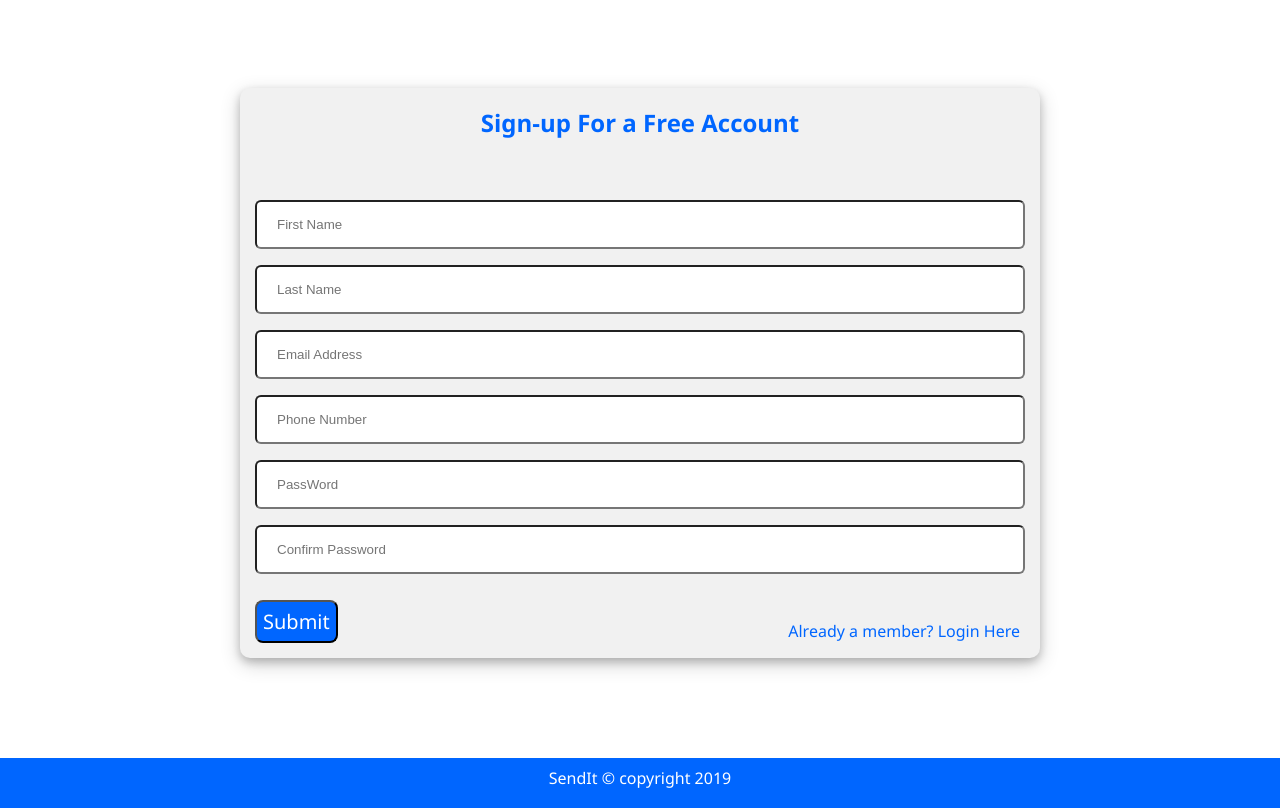
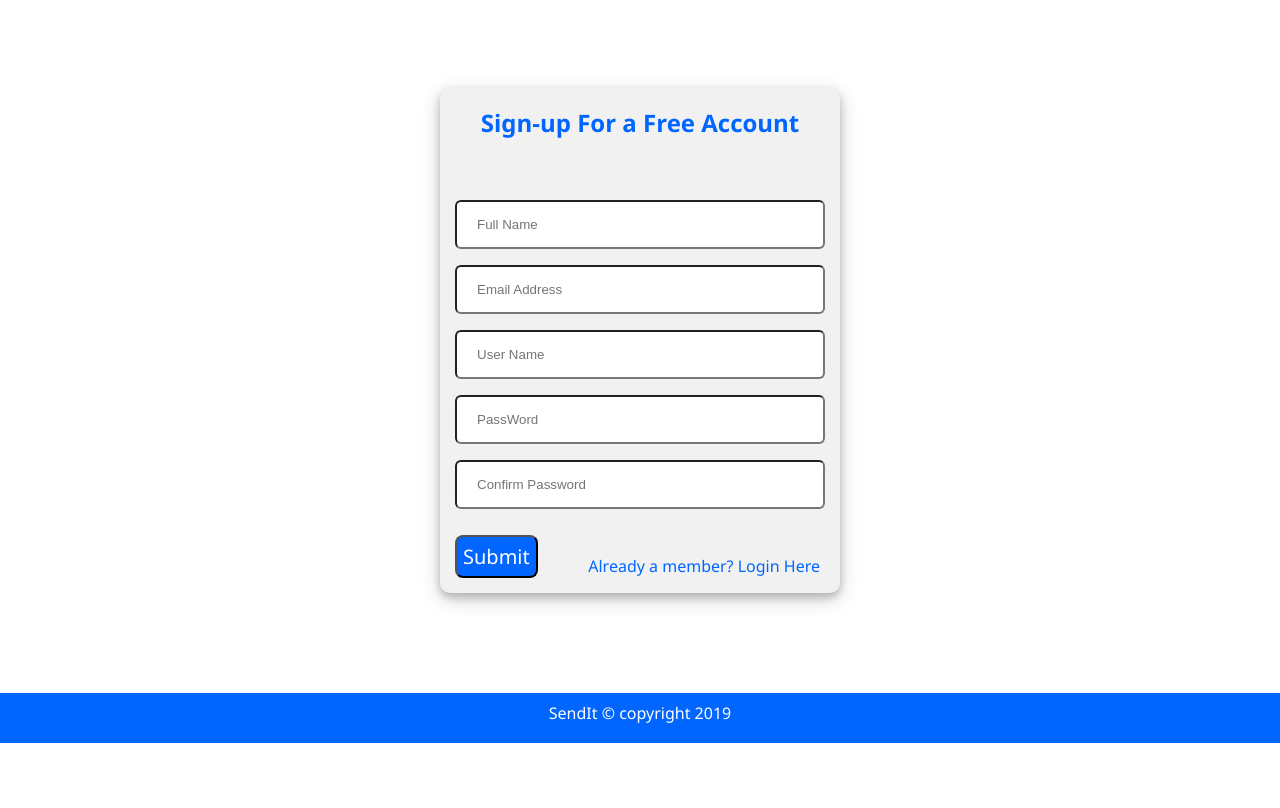
Before and after one commit to kolniy/SendIt, a plain HTML site: page sign-up.html in a window 1280 px wide. Shown: the part 63-871 px from the top of the page. After the commit the page ends 806 px from the top, so only its background shows below. Drawn offline with Linux system fonts and the light colour scheme; a web font is replaced by a local one.

Commit message:
bg-adding-ux-features-for-form-161990454

```diff
--- a/css/main.css
+++ b/css/main.css
@@ -185,7 +185,7 @@ footer p{
 
 .form-contents{
     margin : 100px auto;
-    max-width : 800px;
+    max-width : 400px;
     max-height : 900px;
     background-color: #F1F1F1;
     border-radius : 10px;
--- a/sign-up.html
+++ b/sign-up.html
@@ -30,10 +30,9 @@
         <section class="form-contents">
                 <h1>Sign-up For a Free Account</h1>
                 <form class="form-css" method="post" id="form">
-                    <input type="text" id="fName" name="fName" placeholder="First Name">
-                    <input type="text" id="lName" name="lName" placeholder="Last Name">
+                    <input type="text" id="flName" name="full-name" placeholder="Full Name">
                     <input type="email" id="email" name="email" placeholder="Email Address">
-                    <input type="number" id="number" name="number" placeholder="Phone Number">
+                    <input type="text" id="UserName" name="UserName" placeholder="User Name">
                     <input type="password" id="password" name="password" placeholder="PassWord">
                     <input type="password" id="cPassword" name="cPassword" placeholder="Confirm Password">
                     <br> <br>
```
